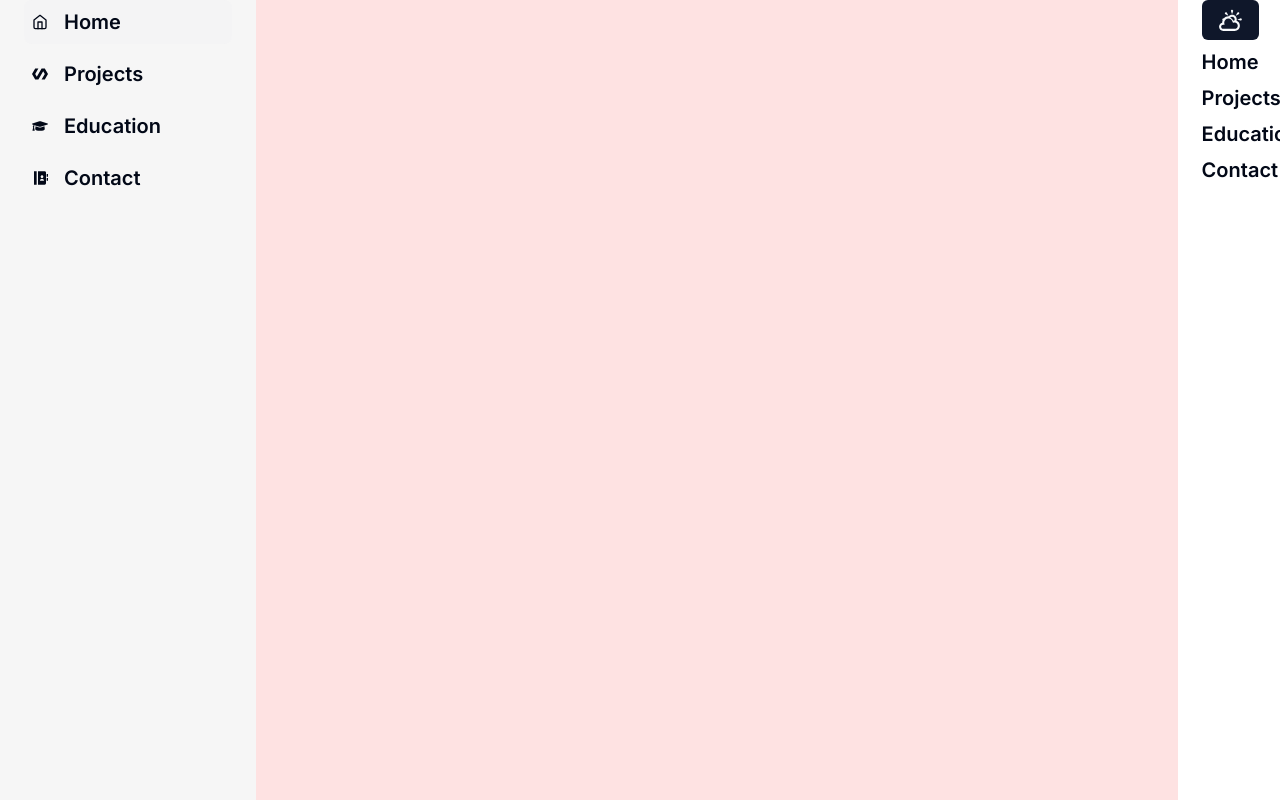
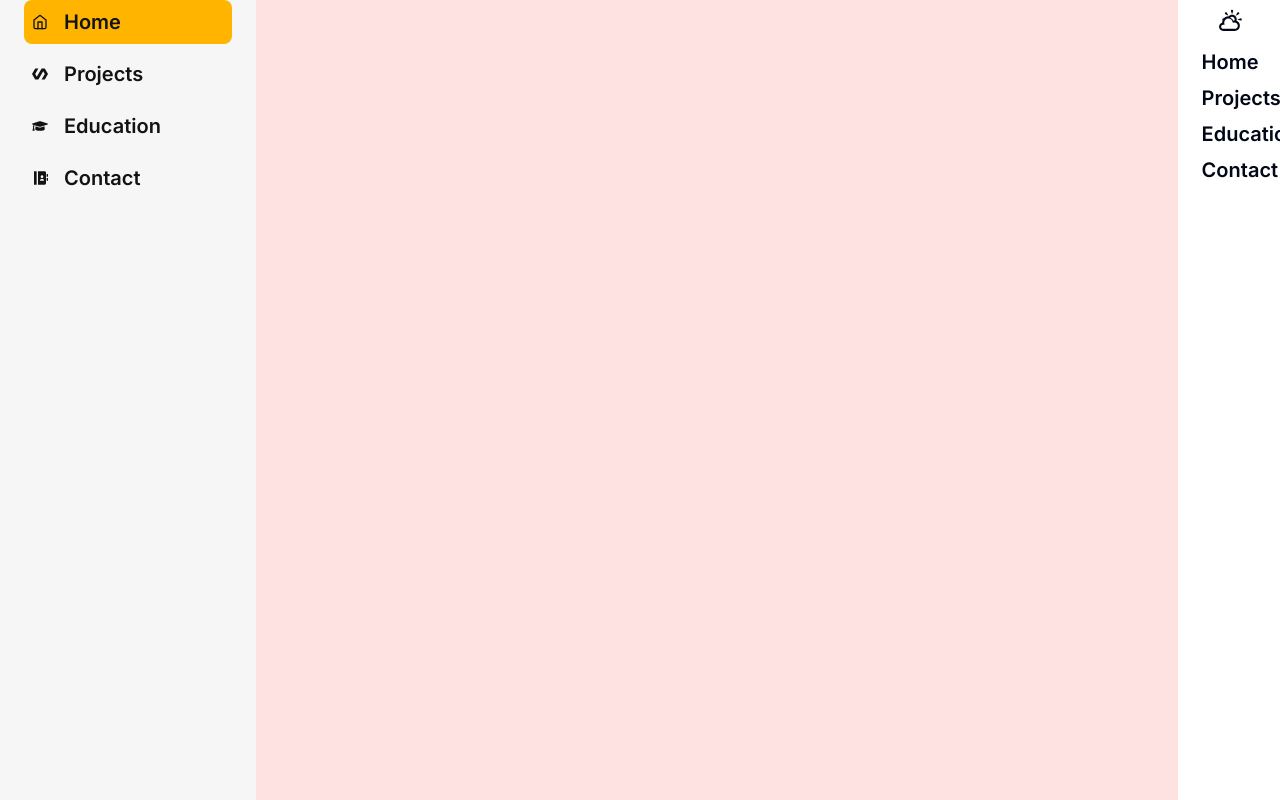
Before and after one commit to araza95/modern-portfolio, a Next.js app: page / in a window 1280 px wide. Built offline with nearby package versions, Linux system fonts and the light colour scheme.

Commit message:
`Feat: ` - Color palate configured

```diff
--- a/src/components/left-side-nav.tsx
+++ b/src/components/left-side-nav.tsx
@@ -26,6 +26,8 @@ const LeftSideNav: FC<ILeftSideNavProps> = ({ className }) => {
       <div
         className={cn(
           className,
+          'bg-primary-light dark:bg-primary-dark',
+          'text-primary-dark dark:text-primary-light',
           'lg:w-[20dvw] h-screen left-0 border-zinc-200 hidden lg:flex',
         )}
       >
@@ -54,8 +56,10 @@ const MenuItem = ({ item }: { item: ISideNavItems }) => {
       <Link
         href={item.path}
         className={cn(
-          `flex flex-row space-x-4 items-center p-2 rounded-lg hover:bg-zinc-100 ${
-            item.path === pathname ? 'bg-zinc-100' : ''
+          `flex flex-row space-x-4 items-center p-2 rounded-lg ${
+            item.path === pathname
+              ? 'bg-secondary-light dark:bg-secondary-dark'
+              : ''
           }`,
         )}
       >
--- a/tailwind.config.ts
+++ b/tailwind.config.ts
@@ -1,80 +1,60 @@
-import type { Config } from "tailwindcss"
+import type { Config } from 'tailwindcss';
 
 const config = {
-  darkMode: ["class"],
+  darkMode: ['class'],
   content: [
     './pages/**/*.{ts,tsx}',
     './components/**/*.{ts,tsx}',
     './app/**/*.{ts,tsx}',
     './src/**/*.{ts,tsx}',
-	],
-  prefix: "",
+  ],
+  prefix: '',
   theme: {
     container: {
       center: true,
-      padding: "2rem",
+      padding: '2rem',
       screens: {
-        "2xl": "1400px",
+        '2xl': '1400px',
       },
     },
     extend: {
       colors: {
-        border: "hsl(var(--border))",
-        input: "hsl(var(--input))",
-        ring: "hsl(var(--ring))",
-        background: "hsl(var(--background))",
-        foreground: "hsl(var(--foreground))",
+        border: 'hsl(var(--border))',
+        input: 'hsl(var(--input))',
+        ring: 'hsl(var(--ring))',
+        background: 'hsl(var(--background))',
+        foreground: 'hsl(var(--foreground))',
         primary: {
-          DEFAULT: "hsl(var(--primary))",
-          foreground: "hsl(var(--primary-foreground))",
+          light: '#F6F6F6',
+          dark: '#131313',
         },
         secondary: {
-          DEFAULT: "hsl(var(--secondary))",
-          foreground: "hsl(var(--secondary-foreground))",
-        },
-        destructive: {
-          DEFAULT: "hsl(var(--destructive))",
-          foreground: "hsl(var(--destructive-foreground))",
-        },
-        muted: {
-          DEFAULT: "hsl(var(--muted))",
-          foreground: "hsl(var(--muted-foreground))",
-        },
-        accent: {
-          DEFAULT: "hsl(var(--accent))",
-          foreground: "hsl(var(--accent-foreground))",
-        },
-        popover: {
-          DEFAULT: "hsl(var(--popover))",
-          foreground: "hsl(var(--popover-foreground))",
-        },
-        card: {
-          DEFAULT: "hsl(var(--card))",
-          foreground: "hsl(var(--card-foreground))",
+          light: '#FFB400',
+          dark: '#F78F42',
         },
       },
       borderRadius: {
-        lg: "var(--radius)",
-        md: "calc(var(--radius) - 2px)",
-        sm: "calc(var(--radius) - 4px)",
+        lg: 'var(--radius)',
+        md: 'calc(var(--radius) - 2px)',
+        sm: 'calc(var(--radius) - 4px)',
       },
       keyframes: {
-        "accordion-down": {
-          from: { height: "0" },
-          to: { height: "var(--radix-accordion-content-height)" },
+        'accordion-down': {
+          from: { height: '0' },
+          to: { height: 'var(--radix-accordion-content-height)' },
         },
-        "accordion-up": {
-          from: { height: "var(--radix-accordion-content-height)" },
-          to: { height: "0" },
+        'accordion-up': {
+          from: { height: 'var(--radix-accordion-content-height)' },
+          to: { height: '0' },
         },
       },
       animation: {
-        "accordion-down": "accordion-down 0.2s ease-out",
-        "accordion-up": "accordion-up 0.2s ease-out",
+        'accordion-down': 'accordion-down 0.2s ease-out',
+        'accordion-up': 'accordion-up 0.2s ease-out',
       },
     },
   },
-  plugins: [require("tailwindcss-animate")],
-} satisfies Config
+  plugins: [require('tailwindcss-animate')],
+} satisfies Config;
 
-export default config
+export default config;
```
